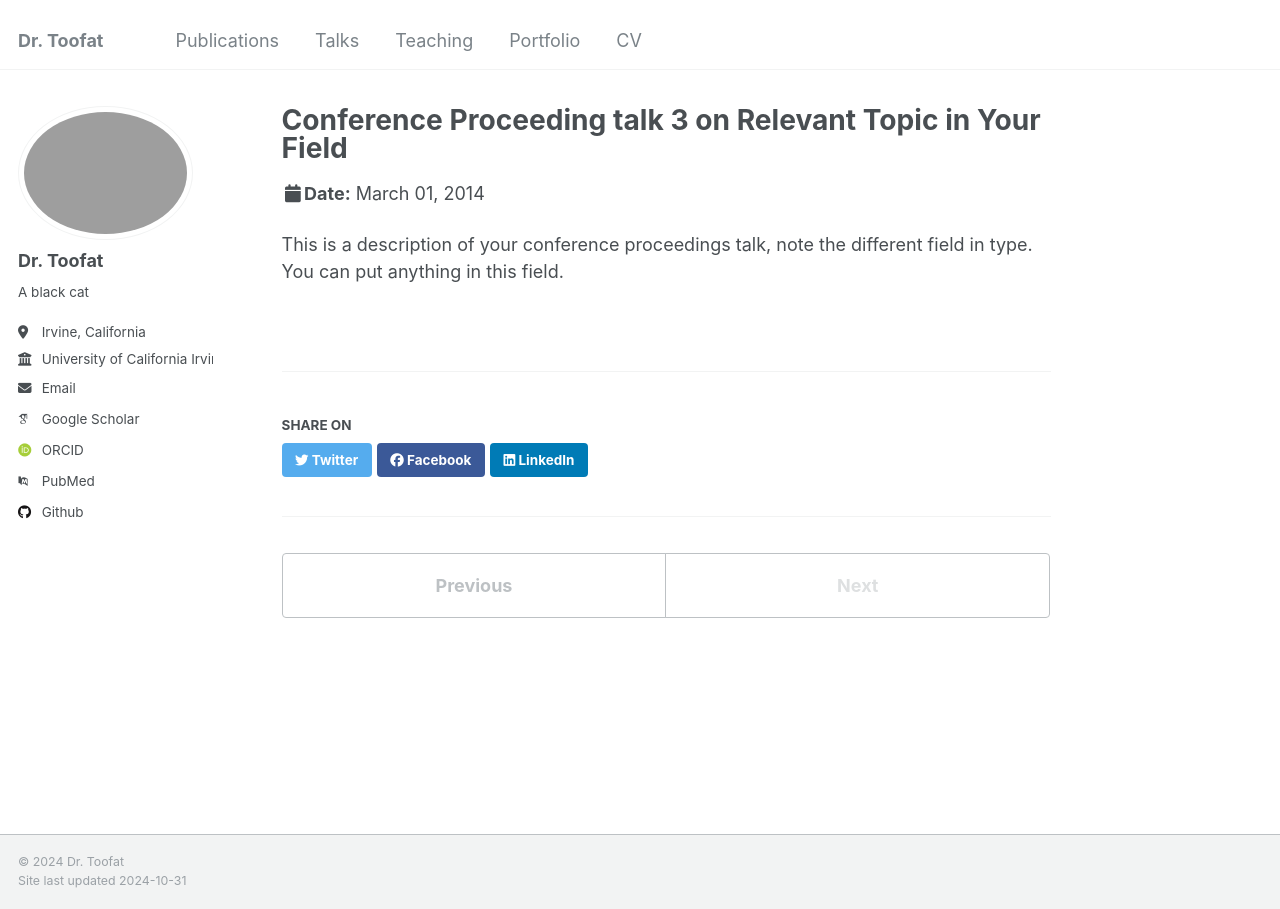
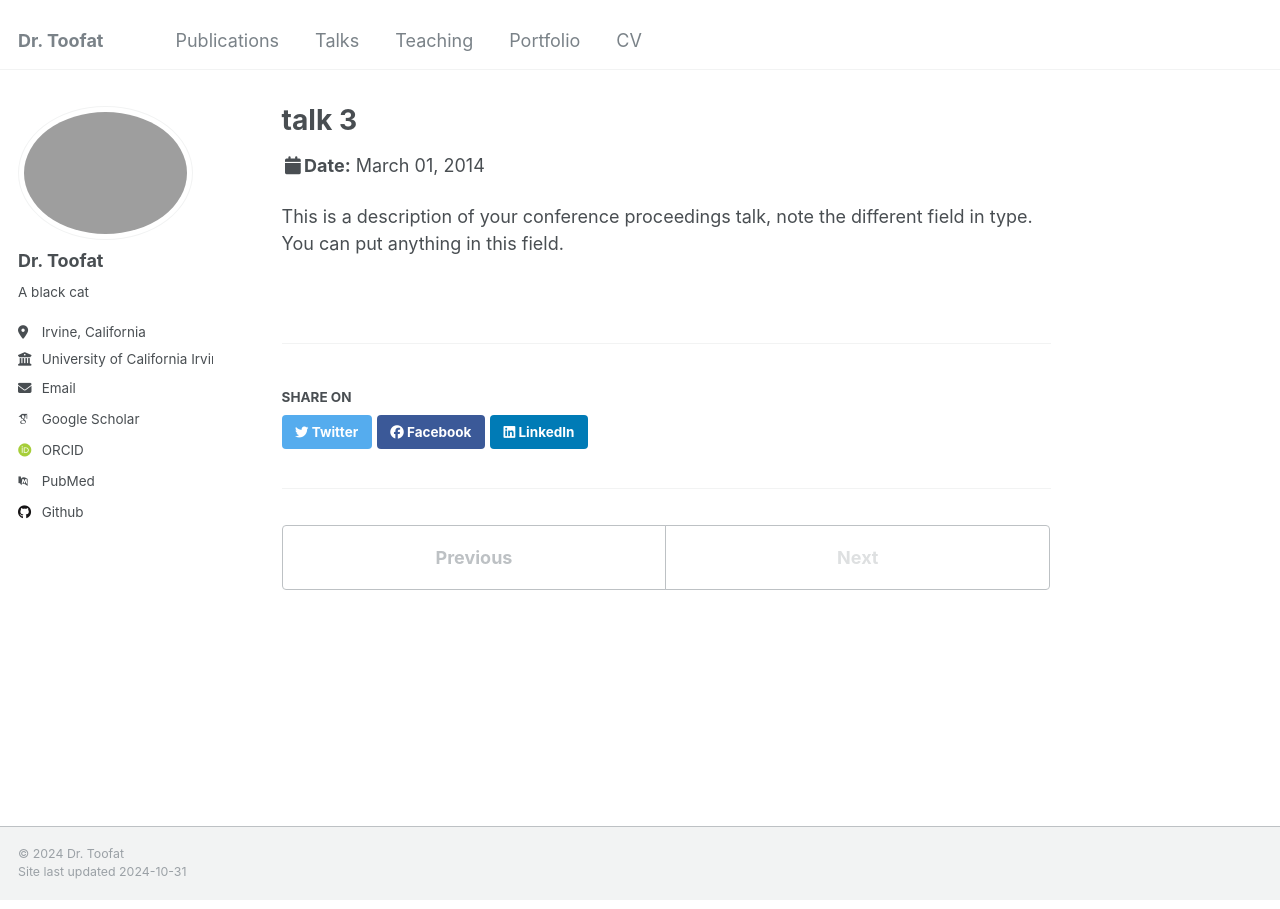
Before and after one commit to AltriaCarrie/altriacarrie.github.io, a Jekyll site: the page built from _talks/2014-03-01-talk-3.md, in a window 1280 px wide. Built offline with Jekyll 4.4.1, drawn with Linux system fonts in a browser that asks for light colours; some web fonts are replaced.

Commit message:
Update 2014-03-01-talk-3.md

```diff
--- a/_talks/2014-03-01-talk-3.md
+++ b/_talks/2014-03-01-talk-3.md
@@ -1,5 +1,5 @@
 ---
-title: "Conference Proceeding talk 3 on Relevant Topic in Your Field"
+title: "talk 3"
 collection: talks
 type: "Conference proceedings talk"
 permalink: /talks/2014-03-01-talk-3
```
